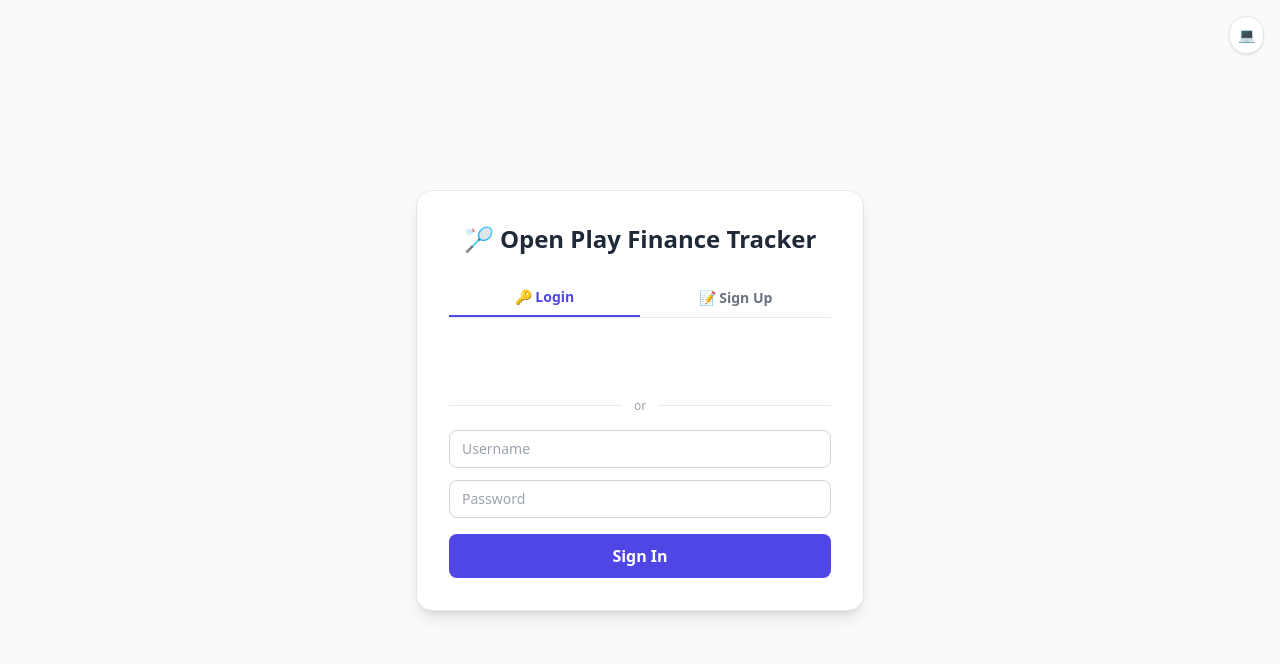
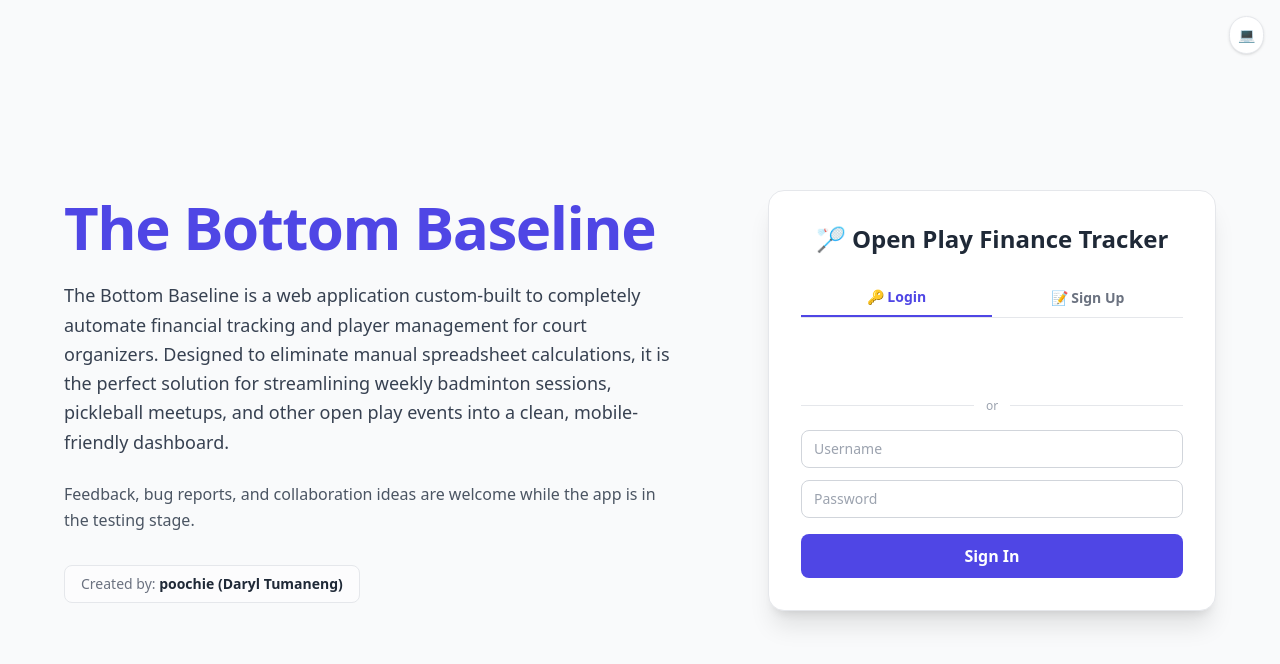
Before and after one commit to dctumaneng-star/OpenPlayProgram, a React (Vite) app in the folder openplay-web/: page / in a window 1280 px wide. Shown: the top 664 px of the page. Built offline with nearby package versions, Linux system fonts and the light colour scheme.

Commit message:
update login page layout with description

```diff
--- a/openplay-web/src/App.jsx
+++ b/openplay-web/src/App.jsx
@@ -289,17 +289,36 @@ function App() {
   // ─── Auth View ─────────────────────────────────────────────────────────
   if (!token) {
     return (
-      <div className="min-h-screen bg-gray-50 dark:bg-gray-950 flex flex-col justify-center items-center p-4 transition-colors">
+      <div className="min-h-screen bg-gray-50 dark:bg-gray-950 flex justify-center items-center p-4 md:p-12 transition-colors">
         {/* Theme toggle top-right */}
         <button
           onClick={cycleTheme}
-          className="fixed top-4 right-4 p-2 rounded-full bg-white dark:bg-gray-800 shadow border border-gray-200 dark:border-gray-700 text-sm hover:scale-110 transition-transform"
+          className="fixed top-4 right-4 p-2 rounded-full bg-white dark:bg-gray-800 shadow border border-gray-200 dark:border-gray-700 text-sm hover:scale-110 transition-transform z-10"
           title={`Current: ${label} — click to change`}
         >
           {icon}
         </button>
 
-        <div className="max-w-md w-full bg-white dark:bg-gray-900 rounded-2xl shadow-lg border border-gray-200 dark:border-gray-800 p-8 transition-colors">
+        <div className="max-w-6xl w-full flex flex-col lg:flex-row items-center justify-center gap-12 lg:gap-24">
+
+          {/* Left Description Side */}
+          <div className="flex-1 text-center lg:text-left max-w-2xl">
+            <h1 className="text-4xl lg:text-6xl font-extrabold text-indigo-600 dark:text-indigo-400 mb-6 tracking-tight">
+              The Bottom Baseline
+            </h1>
+            <p className="text-lg text-gray-700 dark:text-gray-300 mb-6 leading-relaxed">
+              The Bottom Baseline is a web application custom-built to completely automate financial tracking and player management for court organizers. Designed to eliminate manual spreadsheet calculations, it is the perfect solution for streamlining weekly badminton sessions, pickleball meetups, and other open play events into a clean, mobile-friendly dashboard.
+            </p>
+            <p className="text-base text-gray-600 dark:text-gray-400 mb-8 leading-relaxed">
+              Feedback, bug reports, and collaboration ideas are welcome while the app is in the testing stage.
+            </p>
+            <div className="text-sm font-medium text-gray-500 dark:text-gray-500 bg-white/50 dark:bg-gray-900/50 inline-block px-4 py-2 rounded-lg border border-gray-200 dark:border-gray-800">
+              Created by: <span className="text-gray-800 dark:text-gray-200 font-bold">poochie (Daryl Tumaneng)</span>
+            </div>
+          </div>
+
+          {/* Right Login Side */}
+          <div className="max-w-md w-full bg-white dark:bg-gray-900 rounded-2xl shadow-xl border border-gray-200 dark:border-gray-800 p-8 transition-colors shrink-0">
           <h2 className="text-2xl font-bold text-center text-gray-800 dark:text-gray-100 mb-6">
             🏸 Open Play Finance Tracker
           </h2>
@@ -367,8 +386,9 @@ function App() {
           </form>
         </div>
       </div>
-    );
-  }
+    </div>
+  );
+}
 
   // ─── Dashboard View ────────────────────────────────────────────────────
   return (
```
